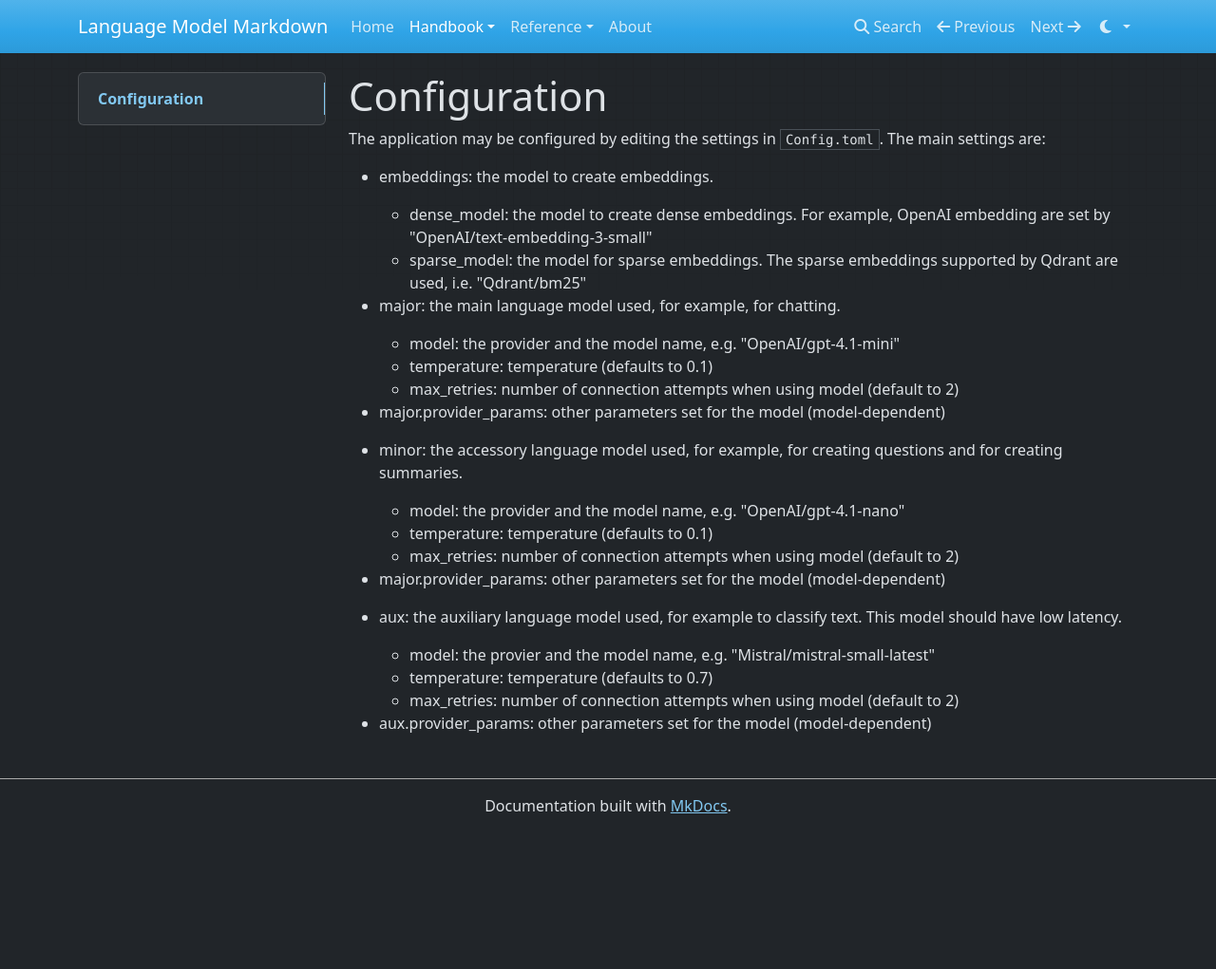
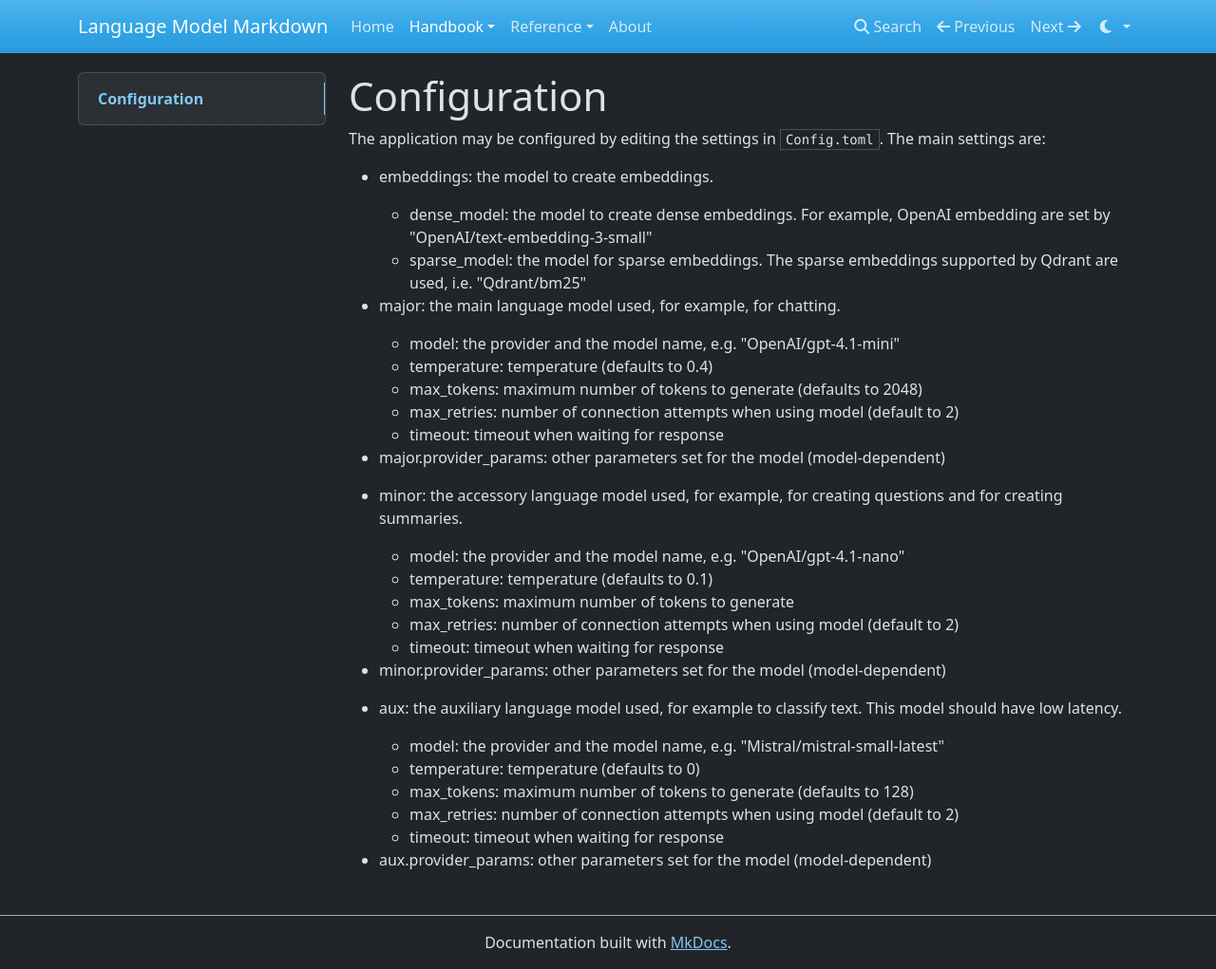
Before and after one commit to roberto-viviani/lm-markdown, an MkDocs documentation site: the page built from docs/Handbook/Configuration.md, in a window 1280 px wide and 1021 px high. Shown: the whole window at 95% size. Built offline with MkDocs 1.6.1, drawn with Linux system fonts in a browser that asks for light colours; nearby versions of some CDN libraries.

Commit message:
docs: update documentation to match codebase and fix typos
- Update docs/Handbook/Configuration.md to reflect new default settings and keys in config.py (added max_tokens and timeout, corrected temperature values).
- Fix minor.provider_params prefix in docs/Handbook/Configuration.md.
- Correct typographical errors in docs/index.md, docs/API/scan.md, and docs/Handbook/Interaction.md.

Co-authored-by: roberto-viviani <88712782+roberto-viviani@users.noreply.github.com>

```diff
--- a/docs/Handbook/Configuration.md
+++ b/docs/Handbook/Configuration.md
@@ -8,21 +8,27 @@ The application may be configured by editing the settings in `Config.toml`. The
 
 - major: the main language model used, for example, for chatting.
     - model: the provider and the model name, e.g. "OpenAI/gpt-4.1-mini"
-    - temperature: temperature (defaults to 0.1)
+    - temperature: temperature (defaults to 0.4)
+    - max_tokens: maximum number of tokens to generate (defaults to 2048)
     - max_retries: number of connection attempts when using model (default to 2)
+    - timeout: timeout when waiting for response
 
 - major.provider_params: other parameters set for the model (model-dependent)
 
 - minor: the accessory language model used, for example, for creating questions and for creating summaries.
     - model: the provider and the model name, e.g. "OpenAI/gpt-4.1-nano"
     - temperature: temperature (defaults to 0.1)
+    - max_tokens: maximum number of tokens to generate
     - max_retries: number of connection attempts when using model (default to 2)
+    - timeout: timeout when waiting for response
 
-- major.provider_params: other parameters set for the model (model-dependent)
+- minor.provider_params: other parameters set for the model (model-dependent)
 
 - aux: the auxiliary language model used, for example to classify text. This model should have low latency.
-    - model: the provier and the model name, e.g. "Mistral/mistral-small-latest"
-    - temperature: temperature (defaults to 0.7)
+    - model: the provider and the model name, e.g. "Mistral/mistral-small-latest"
+    - temperature: temperature (defaults to 0)
+    - max_tokens: maximum number of tokens to generate (defaults to 128)
     - max_retries: number of connection attempts when using model (default to 2)
+    - timeout: timeout when waiting for response
 
 - aux.provider_params: other parameters set for the model (model-dependent)
```
Also changed, not shown: docs/API/scan.md (+3 -3 lines), docs/Handbook/Interaction.md (+1 -1 lines), docs/index.md (+1 -1 lines).
